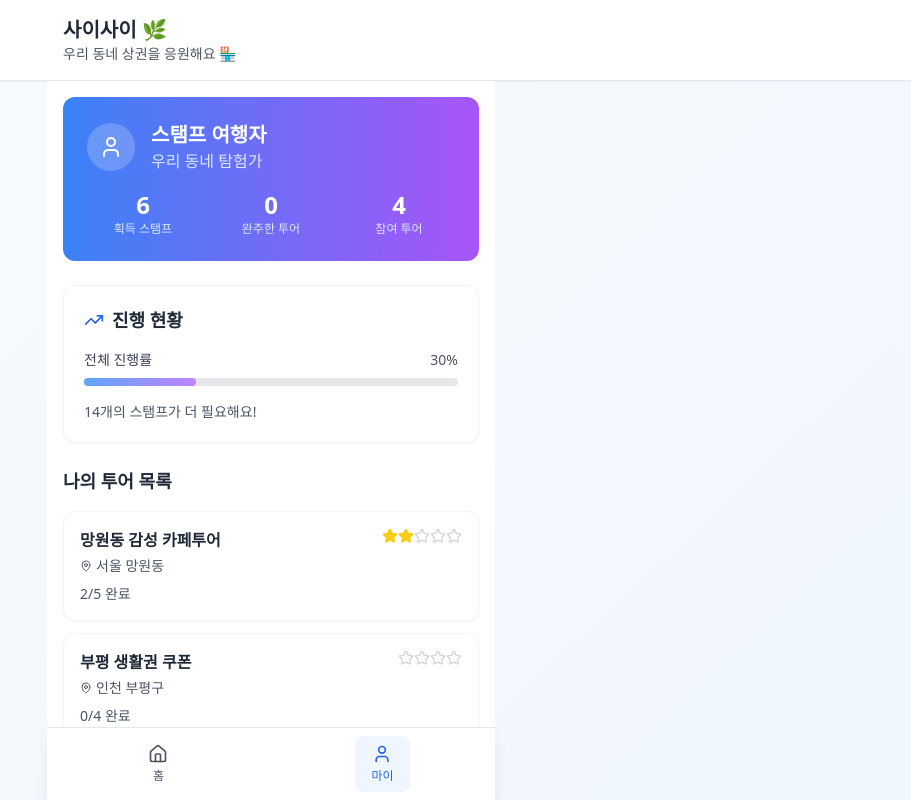
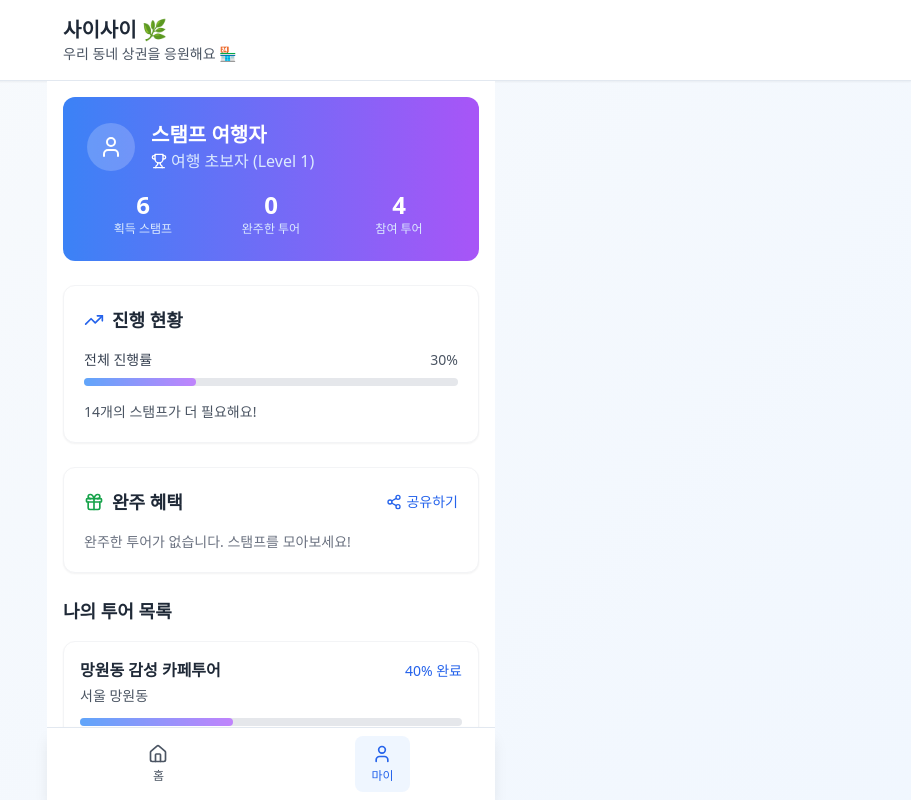
Before and after one commit to jin123457/local-stamp, a React (Vite) app: page /mypage in a window 1280 px wide. Shown: the top 800 px of the page, without its empty margins (369-1280 px from the left). Built offline with nearby package versions, Linux system fonts and the light colour scheme.

Commit message:
Refactor: Apply feedback and improve UI/UX
- Improved UI/UX based on user feedback.
- Adjusted spacing and removed redundant progress indicators.
- Added "share" feature.
- Enhanced MyPage with completion rewards and level details.
- Added a button to go back to the main page.

```diff
--- a/src/components/CouponCard.tsx
+++ b/src/components/CouponCard.tsx
@@ -1,5 +1,5 @@
 
-import { MapPin, Star } from 'lucide-react';
+import { MapPin, BarChart3 } from 'lucide-react';
 import { Link } from 'react-router-dom';
 import { CouponGroup } from '@/data/mockData';
 
@@ -23,18 +23,13 @@ const CouponCard = ({ coupon }: CouponCardProps) => {
             </h3>
           </div>
           <div className="text-right">
-            <div className="flex items-center text-gray-600 text-sm mb-1">
+            <div className="flex items-center text-gray-600 text-sm mb-2">
               <MapPin size={12} className="mr-1" />
               {coupon.location}
             </div>
             <div className="flex items-center">
-              {[...Array(coupon.totalStamps)].map((_, index) => (
-                <Star
-                  key={index}
-                  size={16}
-                  className={index < coupon.completedStamps ? 'text-yellow-400 fill-current' : 'text-gray-300'}
-                />
-              ))}
+              <BarChart3 size={16} className="text-gray-600 mr-1" />
+              <span className="text-sm text-gray-600">{Math.round(progress)}% 완료</span>
             </div>
           </div>
         </div>
@@ -52,7 +47,7 @@ const CouponCard = ({ coupon }: CouponCardProps) => {
               {Math.round(progress)}%
             </span>
           </div>
-          <div className="w-full bg-white bg-opacity-70 rounded-full h-2">
+          <div className="w-full bg-white bg-opacity-70 rounded-full h-2 mb-2">
             <div
               className="h-2 bg-gradient-to-r from-blue-400 to-purple-400 rounded-full transition-all duration-300"
               style={{ width: `${progress}%` }}
--- a/src/components/StampCard.tsx
+++ b/src/components/StampCard.tsx
@@ -1,5 +1,5 @@
 
-import { Star, MapPin, Gift } from 'lucide-react';
+import { MapPin, Gift, BarChart3 } from 'lucide-react';
 import { Store } from '@/data/mockData';
 
 interface StampCardProps {
@@ -10,28 +10,44 @@ interface StampCardProps {
 }
 
 const StampCard = ({ stores, completedStamps, totalStamps, finalReward }: StampCardProps) => {
+  const progress = (completedStamps / totalStamps) * 100;
+
   return (
     <div className="bg-white rounded-xl p-5 shadow-sm border border-gray-100 mb-6">
       <div className="flex justify-between items-center mb-4">
         <h3 className="text-lg font-bold text-gray-800">스탬프 카드</h3>
-        <span className="text-sm text-blue-600 font-medium">
-          {completedStamps}/{totalStamps} 완료
-        </span>
+        <div className="flex items-center text-blue-600">
+          <BarChart3 size={16} className="mr-1" />
+          <span className="text-sm font-medium">
+            {completedStamps}/{totalStamps} 완료
+          </span>
+        </div>
+      </div>
+
+      <div className="mb-4">
+        <div className="flex justify-between items-center mb-2">
+          <span className="text-sm font-medium text-gray-700">진행률</span>
+          <span className="text-sm text-gray-600">
+            {Math.round(progress)}%
+          </span>
+        </div>
+        <div className="w-full bg-gray-200 rounded-full h-3">
+          <div
+            className="h-3 bg-gradient-to-r from-blue-400 to-purple-400 rounded-full transition-all duration-300"
+            style={{ width: `${progress}%` }}
+          />
+        </div>
       </div>
 
       <div className="grid grid-cols-3 gap-3 mb-4">
         {stores.map((store, index) => (
           <div key={store.id} className="text-center">
-            <div className={`w-16 h-16 mx-auto mb-2 rounded-full flex items-center justify-center ${
+            <div className={`w-16 h-16 mx-auto mb-2 rounded-full flex items-center justify-center text-white font-bold text-lg ${
               store.visited
-                ? 'bg-gradient-to-r from-blue-400 to-purple-400 text-white'
-                : 'bg-gray-100 text-gray-400'
+                ? 'bg-gradient-to-r from-blue-400 to-purple-400'
+                : 'bg-gray-200 text-gray-400'
             }`}>
-              {store.visited ? (
-                <Star size={24} className="fill-current" />
-              ) : (
-                <div className="w-6 h-6 border-2 border-dashed border-gray-400 rounded-full" />
-              )}
+              {store.visited ? '✓' : index + 1}
             </div>
             <p className="text-xs text-gray-600 font-medium">
               {store.name.length > 6 ? store.name.slice(0, 6) + '...' : store.name}
--- a/src/pages/MyPage.tsx
+++ b/src/pages/MyPage.tsx
@@ -1,12 +1,31 @@
 
 import Layout from '@/components/Layout';
-import { User, Star, Gift, MapPin, TrendingUp } from 'lucide-react';
+import { User, TrendingUp, Gift, Share2, Trophy, Star } from 'lucide-react';
 import { mockCouponGroups } from '@/data/mockData';
+import { toast } from 'sonner';
 
 const MyPage = () => {
   const totalStamps = mockCouponGroups.reduce((acc, coupon) => acc + coupon.completedStamps, 0);
   const totalPossibleStamps = mockCouponGroups.reduce((acc, coupon) => acc + coupon.totalStamps, 0);
   const completedGroups = mockCouponGroups.filter(coupon => coupon.completedStamps === coupon.totalStamps).length;
+
+  // 현재 레벨 계산
+  const getCurrentLevel = (stamps: number) => {
+    if (stamps >= 30) return { name: "동네 마스터", level: 4, nextLevel: null, stampsToNext: 0 };
+    if (stamps >= 15) return { name: "스탬프 수집가", level: 3, nextLevel: "동네 마스터", stampsToNext: 30 - stamps };
+    if (stamps >= 8) return { name: "골목 탐험가", level: 2, nextLevel: "스탬프 수집가", stampsToNext: 15 - stamps };
+    return { name: "여행 초보자", level: 1, nextLevel: "골목 탐험가", stampsToNext: 8 - stamps };
+  };
+
+  const levelInfo = getCurrentLevel(totalStamps);
+
+  const handleShare = () => {
+    toast.success('공유 링크가 복사되었습니다! 📱');
+  };
+
+  const handleClaimReward = (coupon: any) => {
+    toast.success(`${coupon.finalReward} 혜택을 받았습니다! 🎉`);
+  };
 
   return (
     <Layout>
@@ -18,7 +37,12 @@ const MyPage = () => {
             </div>
             <div>
               <h2 className="text-xl font-bold">스탬프 여행자</h2>
-              <p className="text-blue-100">우리 동네 탐험가</p>
+              <div className="flex items-center">
+                <Trophy size={16} className="mr-1" />
+                <span className="text-blue-100">
+                  {levelInfo.name} (Level {levelInfo.level})
+                </span>
+              </div>
             </div>
           </div>
 
@@ -64,27 +88,73 @@ const MyPage = () => {
           </p>
         </div>
 
+        {/* 완주 혜택 섹션 */}
+        <div className="bg-white rounded-xl p-5 shadow-sm border border-gray-100 mb-6">
+          <div className="flex items-center justify-between mb-4">
+            <div className="flex items-center">
+              <Gift className="text-green-600 mr-2" size={20} />
+              <h3 className="text-lg font-bold text-gray-800">완주 혜택</h3>
+            </div>
+            <button
+              onClick={handleShare}
+              className="flex items-center text-blue-600 text-sm font-medium"
+            >
+              <Share2 size={16} className="mr-1" />
+              공유하기
+            </button>
+          </div>
+
+          {completedGroups > 0 ? (
+            <div className="space-y-3">
+              {mockCouponGroups
+                .filter(coupon => coupon.completedStamps === coupon.totalStamps)
+                .map((coupon) => (
+                  <div key={coupon.id} className="bg-green-50 rounded-lg p-4 border border-green-200">
+                    <div className="flex justify-between items-center">
+                      <div>
+                        <h4 className="font-bold text-green-800">{coupon.title}</h4>
+                        <p className="text-sm text-green-600 mt-1">🎁 {coupon.finalReward}</p>
+                      </div>
+                      <button
+                        onClick={() => handleClaimReward(coupon)}
+                        className="bg-green-600 text-white px-3 py-1 rounded-lg text-sm font-medium hover:bg-green-700"
+                      >
+                        혜택 받기
+                      </button>
+                    </div>
+                  </div>
+                ))}
+            </div>
+          ) : (
+            <p className="text-gray-500 text-sm">완주한 투어가 없습니다. 스탬프를 모아보세요!</p>
+          )}
+        </div>
+
         <div>
           <h3 className="text-lg font-bold text-gray-800 mb-4">나의 투어 목록</h3>
           <div className="space-y-3">
-            {mockCouponGroups.map((coupon) => (
+            {mockCouponGroups.map((coupon) => {
+              const progress = (coupon.completedStamps / coupon.totalStamps) * 100;
+              return (
                 <div key={coupon.id} className="bg-white rounded-xl p-4 shadow-sm border border-gray-100">
-                <div className="flex justify-between items-start mb-2">
+                  <div className="flex justify-between items-start mb-3">
                     <div>
                       <h4 className="font-bold text-gray-800">{coupon.title}</h4>
-                    <div className="flex items-center text-gray-600 text-sm mt-1">
-                      <MapPin size={12} className="mr-1" />
-                      {coupon.location}
+                      <p className="text-gray-600 text-sm mt-1">{coupon.location}</p>
+                    </div>
+                    <div className="text-right">
+                      <span className="text-sm text-blue-600 font-medium">
+                        {Math.round(progress)}% 완료
+                      </span>
                     </div>
                   </div>
-                  <div className="flex items-center">
-                    {[...Array(coupon.totalStamps)].map((_, index) => (
-                      <Star
-                        key={index}
-                        size={16}
-                        className={index < coupon.completedStamps ? 'text-yellow-400 fill-current' : 'text-gray-300'}
+
+                  <div className="mb-3">
+                    <div className="w-full bg-gray-200 rounded-full h-2">
+                      <div
+                        className="h-2 bg-gradient-to-r from-blue-400 to-purple-400 rounded-full transition-all duration-300"
+                        style={{ width: `${progress}%` }}
                       />
-                    ))}
                     </div>
                   </div>
 
@@ -95,21 +165,24 @@ const MyPage = () => {
                     {coupon.completedStamps === coupon.totalStamps && (
                       <div className="flex items-center text-green-600">
                         <Gift size={16} className="mr-1" />
-                      <span className="text-sm font-medium">혜택 받기</span>
+                        <span className="text-sm font-medium">혜택 가능</span>
                       </div>
                     )}
                   </div>
                 </div>
-            ))}
+              );
+            })}
           </div>
         </div>
 
+        {levelInfo.nextLevel && (
           <div className="mt-6 p-4 bg-gradient-to-r from-yellow-50 to-orange-50 rounded-xl border border-yellow-200">
             <h4 className="font-bold text-orange-800 mb-2">🎉 다음 레벨까지</h4>
             <p className="text-orange-700 text-sm">
-            스탬프 {Math.max(0, 15 - totalStamps)}개만 더 모으면 "동네 마스터" 레벨이 됩니다!
+              스탬프 {levelInfo.stampsToNext}개만 더 모으면 "{levelInfo.nextLevel}" 레벨이 됩니다!
             </p>
           </div>
+        )}
       </div>
     </Layout>
   );
```
Also changed, not shown: src/pages/Index.tsx (+20 -4 lines), src/pages/UserTypeSelection.tsx (+11 -11 lines). Lines whose indentation alone changed are shown as unchanged.
